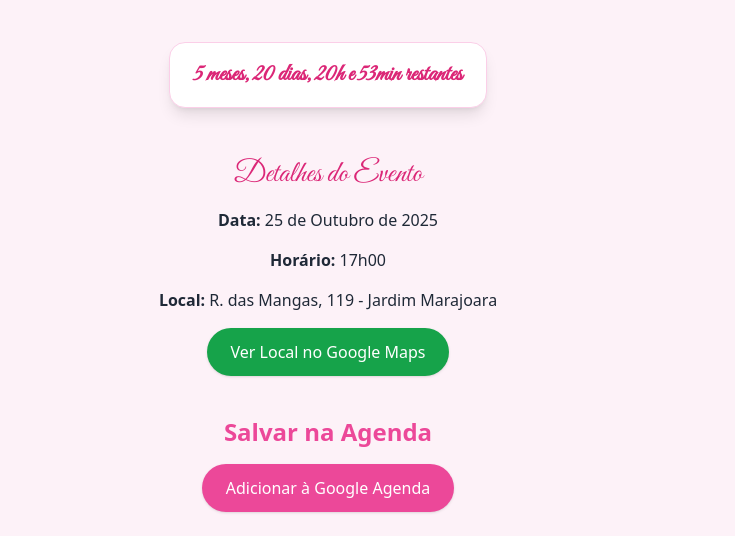
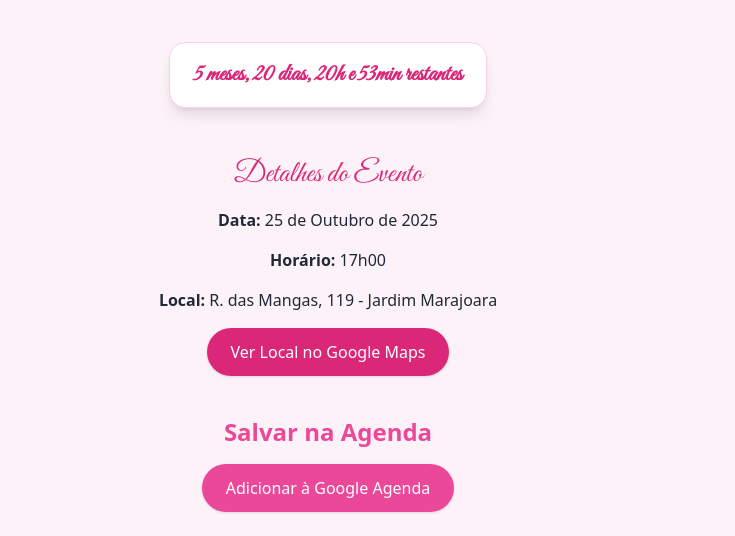
Before and after one commit to GustaHideki/convite, a plain HTML site: page index.html in a window 1280 px wide. Shown: the part 1074-1610 px from the top of the page, without its empty margins (312-1047 px from the left). Drawn offline with nearby package versions, Linux system fonts and the light colour scheme.

Commit message:
Update index.html

```diff
--- a/index.html
+++ b/index.html
@@ -33,7 +33,7 @@
       <a
         href="https://www.google.com/maps/search/?api=1&query=R.+das+Mangas,+119+-+Jardim+Marajoara"
         target="_blank"
-        class="inline-block bg-green-600 text-white px-6 py-3 rounded-full shadow hover:bg-green-700 transition"
+        class="inline-block bg-pink-600 text-white px-6 py-3 rounded-full shadow hover:bg-green-700 transition"
       >
         Ver Local no Google Maps
       </a>
```
